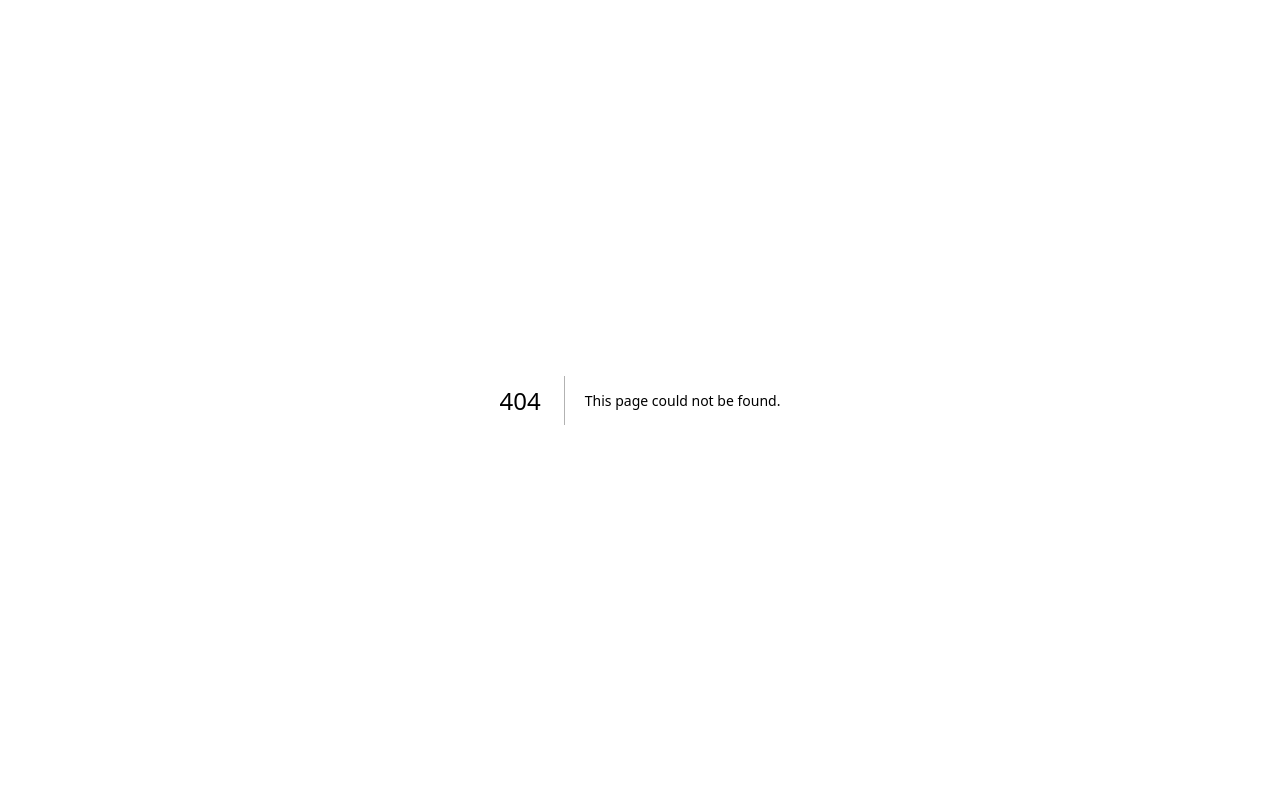
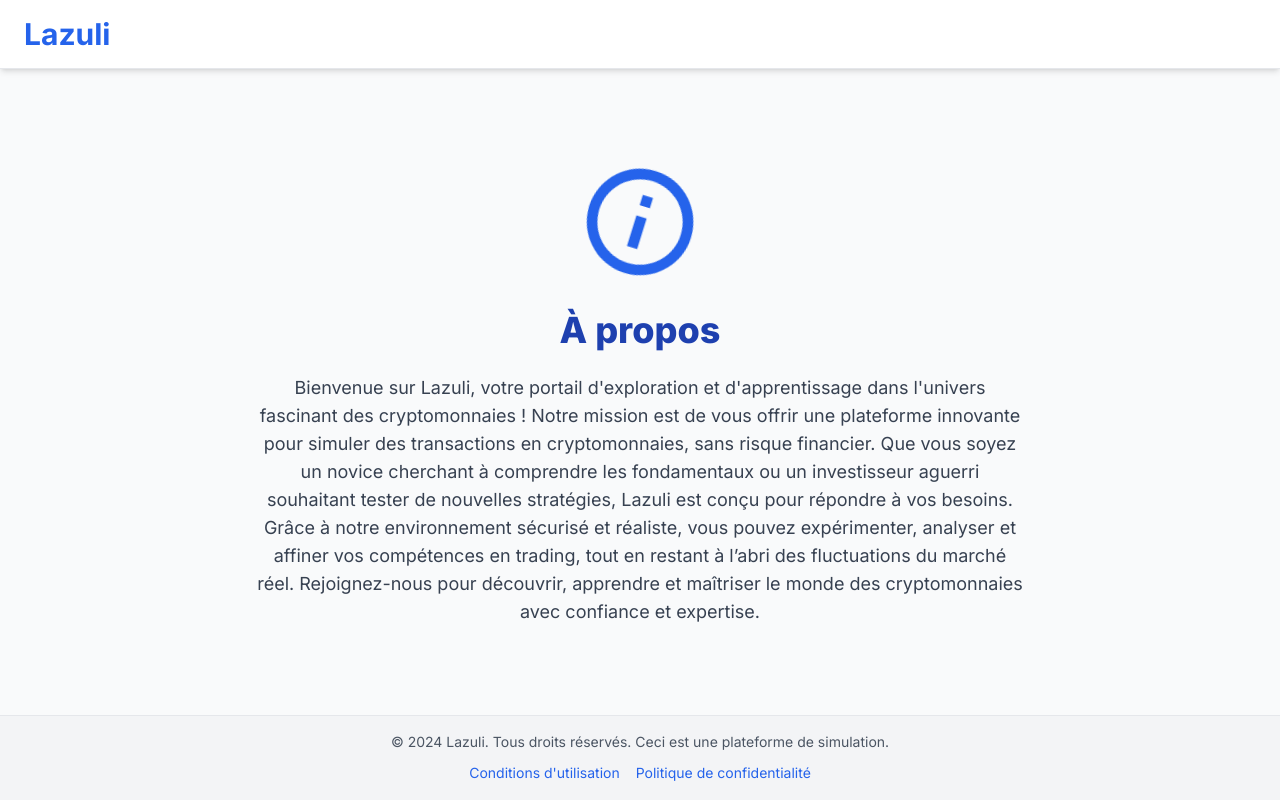
Before and after one commit to BdeB-Org/projet-de-session-equipe-ishowcode, a Next.js app in the folder lazuli/: page /APropos in a window 1280 px wide. Before the commit this address had no page. Built offline with nearby package versions, Linux system fonts and the light colour scheme.

Commit message:
AJout de la page a propos

```diff
--- /dev/null
+++ b/lazuli/app/APropos/page.tsx
@@ -0,0 +1,71 @@
+"use client";
+
+import Link from "next/link";
+
+export default function AproposPage() {
+  return (
+    <div className="relative flex flex-col min-h-screen bg-gray-50 text-gray-900">
+      {/* Header */}
+      <header className="bg-white shadow-md border-b border-gray-200 px-6 py-4 flex items-center justify-between">
+        <Link href="/" className="text-3xl font-bold text-blue-600 hover:text-blue-800 transition-colors">
+          Lazuli
+        </Link>
+      </header>
+
+      {/* Main Content */}
+      <main className="flex-1 flex items-center justify-center p-6">
+        <div className="max-w-4xl mx-auto text-center">
+          {/* Updated Logo */}
+          <div className="w-32 h-32 mx-auto mb-6 animate-spin">
+            <svg
+              xmlns="http://www.w3.org/2000/svg"
+              viewBox="0 0 24 24"
+              className="w-full h-full text-blue-600"
+              aria-label="Logo Crypto"
+              role="img"
+            >
+              <path
+                fill="currentColor"
+                d="M12 2C6.48 2 2 6.48 2 12s4.48 10 10 10 10-4.48 10-10S17.52 2 12 2zm0 18c-4.41 0-8-3.59-8-8s3.59-8 8-8 8 3.59 8 8-3.59 8-8 8zm-1-13h2v6h-2zm0 8h2v2h-2z"
+              />
+            </svg>
+          </div>
+          <h2 className="text-4xl font-extrabold mb-6 text-blue-800">À propos</h2>
+          <p className="text-lg text-gray-700 max-w-3xl mx-auto">
+            Bienvenue sur Lazuli, votre portail d'exploration et d'apprentissage dans l'univers fascinant des cryptomonnaies ! Notre mission est de vous offrir une plateforme innovante pour simuler des transactions en cryptomonnaies, sans risque financier. Que vous soyez un novice cherchant à comprendre les fondamentaux ou un investisseur aguerri souhaitant tester de nouvelles stratégies, Lazuli est conçu pour répondre à vos besoins. Grâce à notre environnement sécurisé et réaliste, vous pouvez expérimenter, analyser et affiner vos compétences en trading, tout en restant à l’abri des fluctuations du marché réel. Rejoignez-nous pour découvrir, apprendre et maîtriser le monde des cryptomonnaies avec confiance et expertise.
+          </p>
+        </div>
+      </main>
+
+      {/* Footer */}
+      <footer className="bg-gray-100 border-t border-gray-200 px-6 py-4 text-center">
+        <p className="text-sm text-gray-600">
+          © 2024 Lazuli. Tous droits réservés. Ceci est une plateforme de simulation.
+        </p>
+        <nav className="mt-2">
+          <Link href="#" className="text-sm text-blue-600 hover:text-blue-800 transition-colors mx-2">
+            Conditions d'utilisation
+          </Link>
+          <Link href="#" className="text-sm text-blue-600 hover:text-blue-800 transition-colors mx-2">
+            Politique de confidentialité
+          </Link>
+        </nav>
+      </footer>
+
+      <style jsx global>{`
+        @tailwind base;
+        @tailwind components;
+        @tailwind utilities;
+
+        @keyframes spin {
+          0% { transform: rotate(0deg); }
+          100% { transform: rotate(360deg); }
+        }
+
+        .animate-spin {
+          animation: spin 10s linear infinite;
+        }
+      `}</style>
+    </div>
+  );
+}
--- a/lazuli/app/SignUp/page.tsx
+++ b/lazuli/app/SignUp/page.tsx
@@ -76,7 +76,7 @@ export default function SignupPage() {
                   type="password"
                   autoComplete="new-password"
                   required
-                  className="bg-white text-blue-100 placeholder-blue-400 focus:ring rounded-full text-lg py-3 px-4"
+                  className="bg-white text-blue-900 placeholder-blue-150 focus:ring rounded-full text-lg py-3 px-4"
                   placeholder="Mot de passe"
                 />
               </div>
@@ -90,7 +90,7 @@ export default function SignupPage() {
                   type="password"
                   autoComplete="new-password"
                   required
-                  className="bg-white text-blue-100 placeholder-blue-400 focus:ring rounded-full text-lg py-3 px-4"
+                  className="bg-white text-blue-900 placeholder-blue-150 focus:ring rounded-full text-lg py-3 px-4"
                   placeholder="Confirmez le mot de passe"
                 />
               </div>
--- a/lazuli/app/login/page.tsx
+++ b/lazuli/app/login/page.tsx
@@ -32,7 +32,7 @@ export default function LoginPage() {
                   type="email"
                   autoComplete="email"
                   required
-                  className="bg-white text-blue-100 placeholder-blue-400  rounded-full text-lg py-3 px-4"
+                  className="bg-white text-blue-900 placeholder-blue-150  rounded-full text-lg py-3 px-4"
                   placeholder="Adresse e-mail"
                 />
               </div>
@@ -46,7 +46,7 @@ export default function LoginPage() {
                   type="password"
                   autoComplete="current-password"
                   required
-                  className="bg-white text-blue-100 placeholder-blue-400 rounded-full text-lg py-3 px-4"
+                  className="bg-white text-blue-900 placeholder-blue-150 rounded-full text-lg py-3 px-4"
                   placeholder="Mot de passe"
                 />
               </div>
--- a/lazuli/components/page.tsx
+++ b/lazuli/components/page.tsx
@@ -20,7 +20,7 @@ export function Page() {
             Commencer
            </Button>*/}
 
-          <Link className="text-sm font-medium hover:text-blue-300" href="#">
+          <Link className="text-sm font-medium hover:text-blue-300" href="/APropos">
             À propos
           </Link>
           <Link className="text-sm font-medium hover:text-blue-300" href="#">
```
